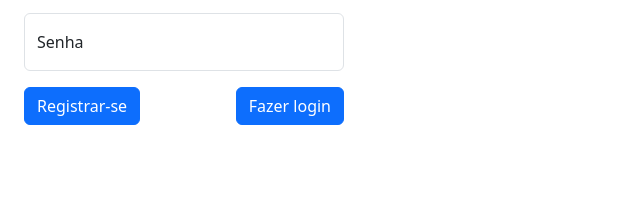
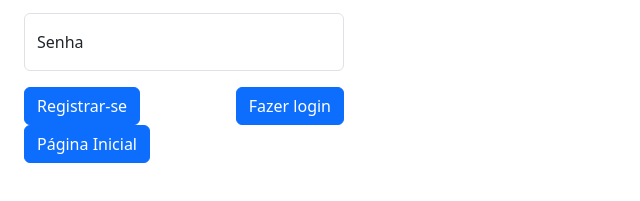
Before and after one commit to PENEzz/AgrVaiFireOO, a website: page login.html in a window 1280 px wide. Shown: the part 139-340 px from the top of the page, without its empty margins (0-640 px from the left). Drawn offline with nearby package versions, Linux system fonts and the light colour scheme.

Commit message:
Update login.html

```diff
--- a/login.html
+++ b/login.html
@@ -21,6 +21,7 @@
 
           <button type="submit" class="btn btn-primary" style="float: right">Fazer login</button>
           <a href="register.html"><button type="button" class="btn btn-primary me-2">Registrar-se</button></a>
+          <a href="index.html"><button type="button" class="btn btn-primary me-2">Página Inicial</button></a>
         </form>
 
     <script src="https://cdn.jsdelivr.net/npm/bootstrap@5.3.3/dist/js/bootstrap.bundle.min.js" integrity="sha384-YvpcrYf0tY3lHB60NNkmXc5s9fDVZLESaAA55NDzOxhy9GkcIdslK1eN7N6jIeHz" crossorigin="anonymous"></script>
```
